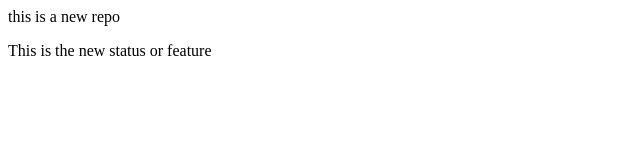
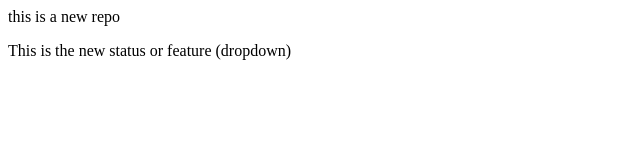
Before and after one commit to Riishikaaa651/localrepository, a plain HTML site: page index.html in a window 1280 px wide. Shown: the full height of the page, 0-640 px from the left. Drawn offline with Linux system fonts and the light colour scheme.

Commit message:
add dropdown

```diff
--- a/index.html
+++ b/index.html
@@ -1,2 +1,2 @@
 <p>this is a new repo</p>
-<p>This is the new status or feature</p>
+<p>This is the new status or feature (dropdown)</p>
```
